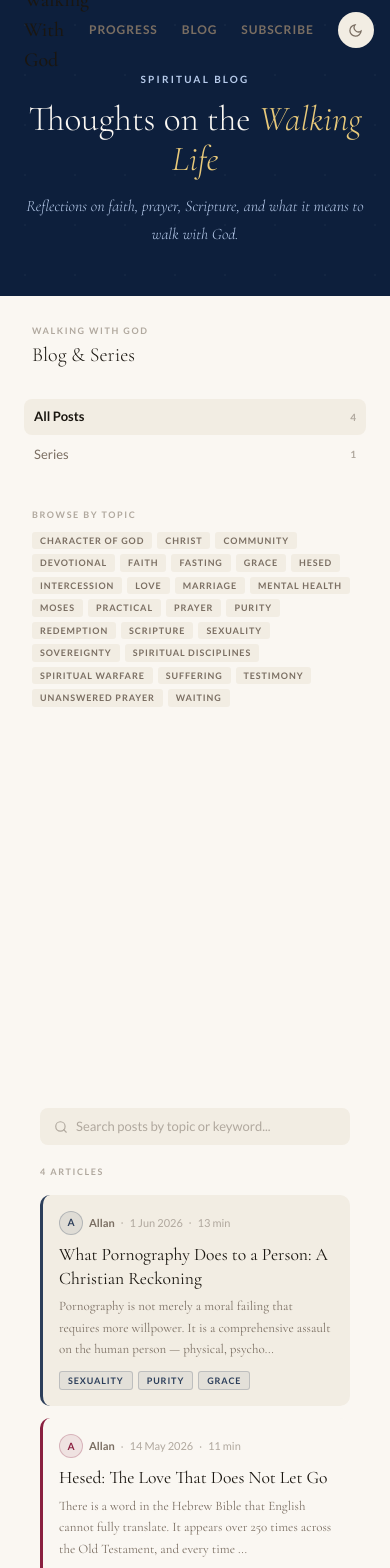
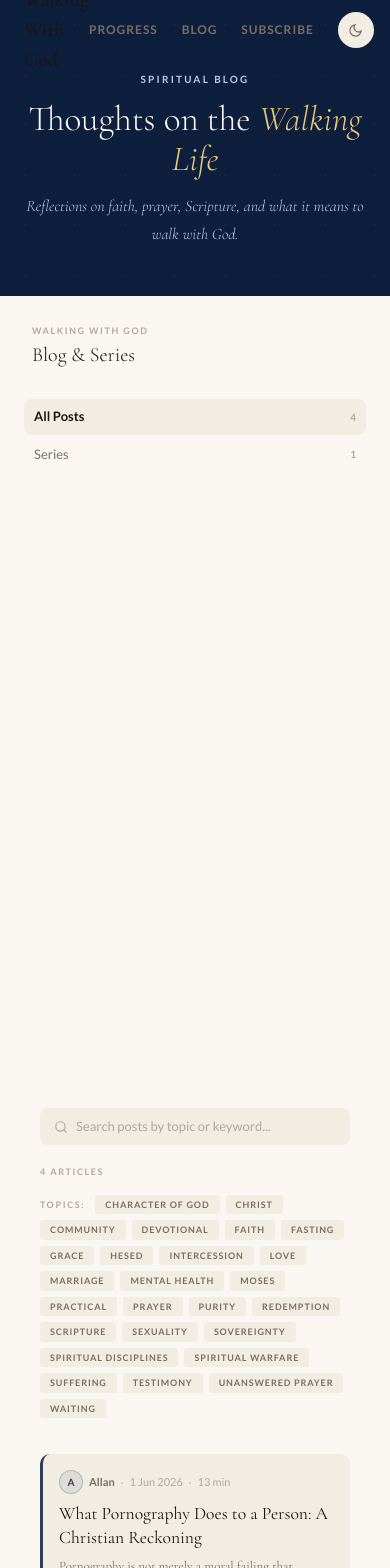
Before and after one commit to kiche-allan/spiritual-programme, a Next.js app: page /blog in a window 390 px wide. Shown: the top 1568 px of the page. Built offline with nearby package versions, Linux system fonts and the light colour scheme.

Commit message:
fix: remove overlapping topic tags from sticky sidebar, fix article click on mobile

```diff
--- a/app/blog/page.tsx
+++ b/app/blog/page.tsx
@@ -140,38 +140,6 @@ export default function BlogIndexPage() {
             ))}
           </div>
 
-          {/* Topics */}
-          <div style={{
-            padding: "16px 16px 0",
-            borderTop: "1px solid var(--border)",
-          }}>
-            <p style={{
-              fontFamily: "Lato,sans-serif",
-              fontSize: 9, fontWeight: 700, letterSpacing: ".18em",
-              textTransform: "uppercase", color: "var(--tl)", marginBottom: 10,
-            }}>
-              Browse by topic
-            </p>
-            <div style={{ display: "flex", flexWrap: "wrap", gap: 5 }}>
-              {tags.map(tag => (
-                <span
-                  key={tag}
-                  style={{
-                    fontFamily: "Lato,sans-serif",
-                    fontSize: 9, fontWeight: 700, letterSpacing: ".1em",
-                    textTransform: "uppercase", padding: "2px 8px",
-                    borderRadius: 3,
-                    background: "var(--bg2)",
-                    border: "0.5px solid var(--border)",
-                    color: "var(--tm)",
-                    cursor: "pointer",
-                  }}
-                >
-                  {tag}
-                </span>
-              ))}
-            </div>
-          </div>
         </aside>
 
         {/* ── CENTRE: POSTS ── */}
@@ -214,6 +182,42 @@ export default function BlogIndexPage() {
             </span>
           </div>
 
+          {/* Tags — moved here from sidebar */}
+          {tags.length > 0 && (
+            <div style={{
+              display: "flex", flexWrap: "wrap", gap: 6,
+              marginBottom: 20,
+              paddingBottom: 16,
+              borderBottom: "1px solid var(--border)",
+            }}>
+              <span style={{
+                fontFamily: "Lato,sans-serif",
+                fontSize: 9, fontWeight: 700, letterSpacing: ".18em",
+                textTransform: "uppercase", color: "var(--tl)",
+                alignSelf: "center", marginRight: 4,
+              }}>
+                Topics:
+              </span>
+              {tags.map(tag => (
+                <span
+                  key={tag}
+                  style={{
+                    fontFamily: "Lato,sans-serif",
+                    fontSize: 9, fontWeight: 700, letterSpacing: ".1em",
+                    textTransform: "uppercase", padding: "3px 10px",
+                    borderRadius: 3,
+                    background: "var(--bg2)",
+                    border: "0.5px solid var(--border)",
+                    color: "var(--tm)",
+                    cursor: "pointer",
+                  }}
+                >
+                  {tag}
+                </span>
+              ))}
+            </div>
+          )}
+
           {/* Posts list */}
           {posts.length === 0 ? (
             <p style={{
@@ -229,17 +233,16 @@ export default function BlogIndexPage() {
                 <Link
                   key={post.slug}
                   href={`/blog/${post.slug}`}
-                  style={{ textDecoration: "none", color: "inherit" }}
-                >
-                  <article
-                    className="post-card"
+                  className="blog-article-card"
                   style={{
+                    textDecoration: "none", color: "inherit", display: "block",
                     border: "1px solid var(--border)",
                     borderLeft: `3px solid ${post.coverColor}`,
                     borderRadius: 10,
                     padding: 16,
                     background: i === 0 ? "var(--bg2)" : "var(--bg)",
-                      cursor: "pointer",
+                    transition: "box-shadow .2s",
+                    WebkitTapHighlightColor: "transparent",
                   }}
                 >
                   {/* Author row */}
@@ -321,7 +324,6 @@ export default function BlogIndexPage() {
                       </span>
                     ))}
                   </div>
-                  </article>
                 </Link>
               ))}
             </div>
--- a/app/globals.css
+++ b/app/globals.css
@@ -231,3 +231,11 @@ body { background: var(--bg); color: var(--t1); font-family: var(--font-lato), s
   color: var(--tl);
   margin-bottom: 10px;
 }
+
+/* Blog article card hover — desktop only */
+@media (hover: hover) {
+  .blog-article-card:hover {
+    box-shadow: var(--sh2);
+    border-color: var(--tl) !important;
+  }
+}
```
Lines whose indentation alone changed are shown as unchanged.
